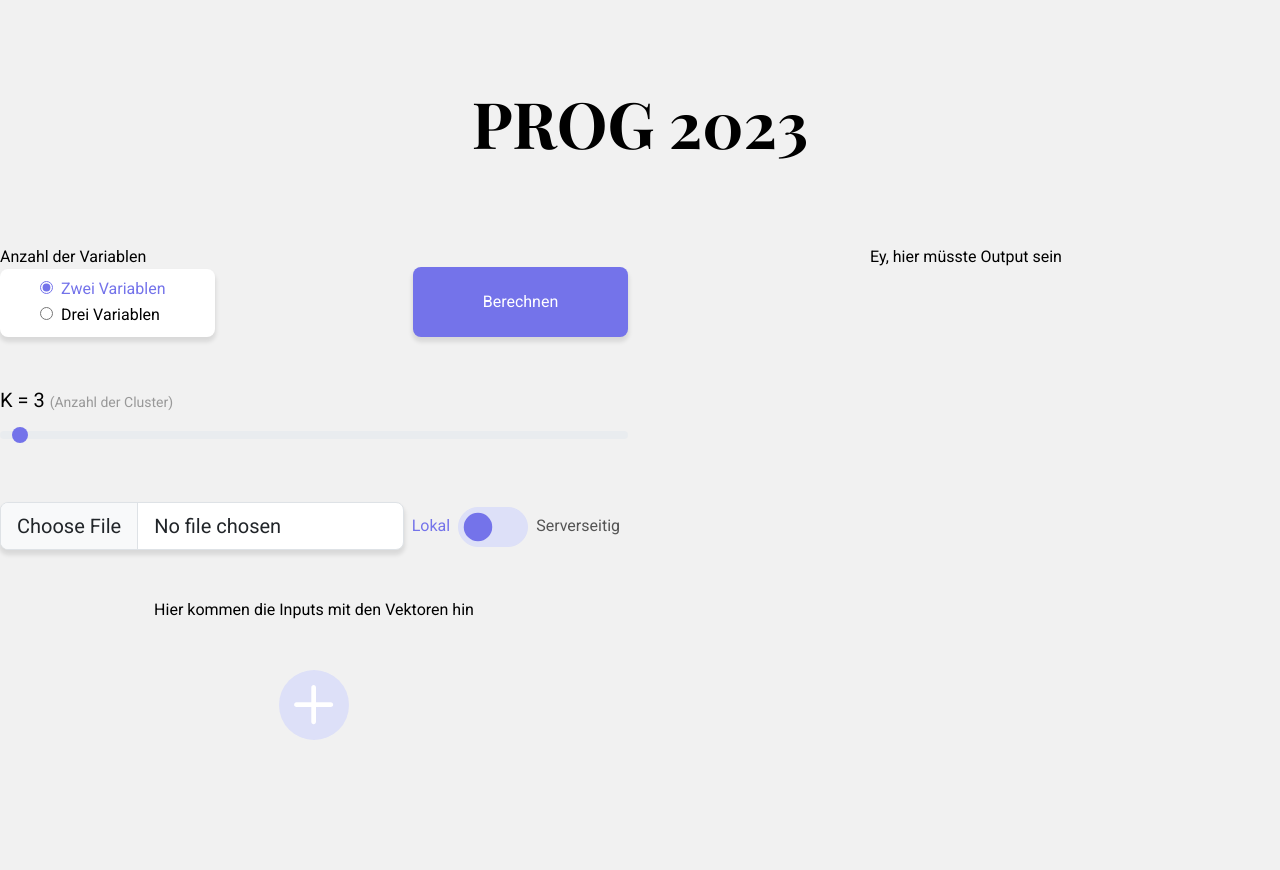
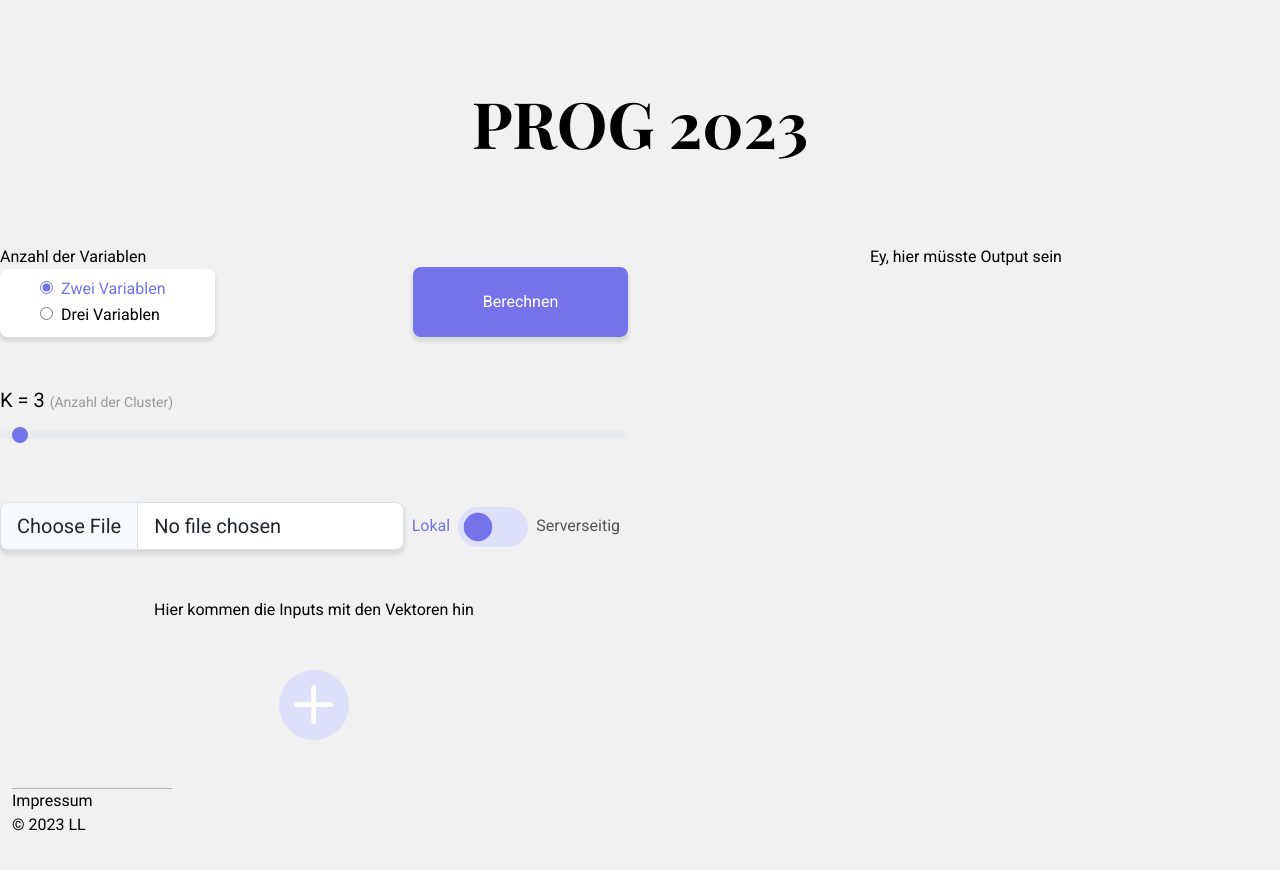
Before and after one commit to felixkru/PP2023, a Next.js app in the folder pp-2023/: page / in a window 1280 px wide. Shown: the top 870 px of the page. After the commit the page ends 837 px from the top, so only its background shows below. Built offline with nearby package versions, Linux system fonts and the light colour scheme; a web font is replaced by a local one.

Commit message:
feat: added footer to app

```diff
--- /dev/null
+++ b/pp-2023/src/app/common/Footer.js
@@ -0,0 +1,11 @@
+import Link from "next/link";
+
+export default function Footer() {
+    return (
+        <footer className="container">
+            <hr className="w-40" />
+            <span><Link href="/impressum">Impressum</Link></span>
+            <p id="copyright-el">© 2023 LL</p>
+        </footer>
+    )
+}
--- a/pp-2023/src/app/layout.js
+++ b/pp-2023/src/app/layout.js
@@ -1,6 +1,7 @@
 import 'bootstrap/dist/css/bootstrap.css';
 import './globals.css'
 import Navbar from './common/Header';
+import Footer from './common/Footer';
 import { Roboto, Playfair_Display } from 'next/font/google';
 
 export const roboto = Roboto({
@@ -23,6 +24,7 @@ export default function RootLayout({ children }) {
       <body className={roboto.className}>
         <Navbar />
         {children}
+        <Footer />
       </body>
     </html>
   )
--- a/pp-2023/src/app/page.js
+++ b/pp-2023/src/app/page.js
@@ -26,7 +26,7 @@ export default function Home() {
   }
 
   return (
-    <main className="min-vh-100 text-center container">
+    <main className="mh-100 text-center container">
       <div className='row'>
         <div className='input-area col-12 col-lg-6'>
           <div className='compute-container d-flex justify-content-between align-items-end mb-5'>
```
